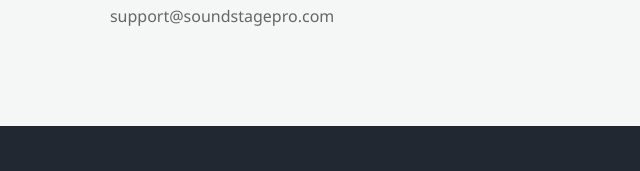
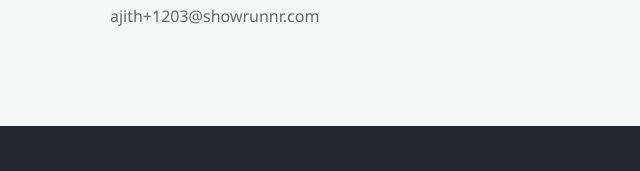
Before and after one commit to 4M01/soundstages, a plain HTML site: page soundstage-website.html in a window 1280 px wide. Shown: the part 4497-4668 px from the top of the page, 0-640 px from the left. Drawn offline with Linux system fonts and the light colour scheme.

Commit message:
chore: updated support email

```diff
--- a/soundstage-website.html
+++ b/soundstage-website.html
@@ -756,8 +756,8 @@
                         <div class="contact-text">
                             <h4>24/7 Support Line</h4>
                             <p>(555) 987-6543</p>
-                            <p><a href="mailto:support@soundstagepro.com"
-                                    id="support-email">support@soundstagepro.com</a></p>
+                            <p><a href="mailto:ajith+1203@showrunnr.com" id="support-email">ajith+1203@showrunnr.com</a>
+                            </p>
                         </div>
                     </div>
                 </div>
```
